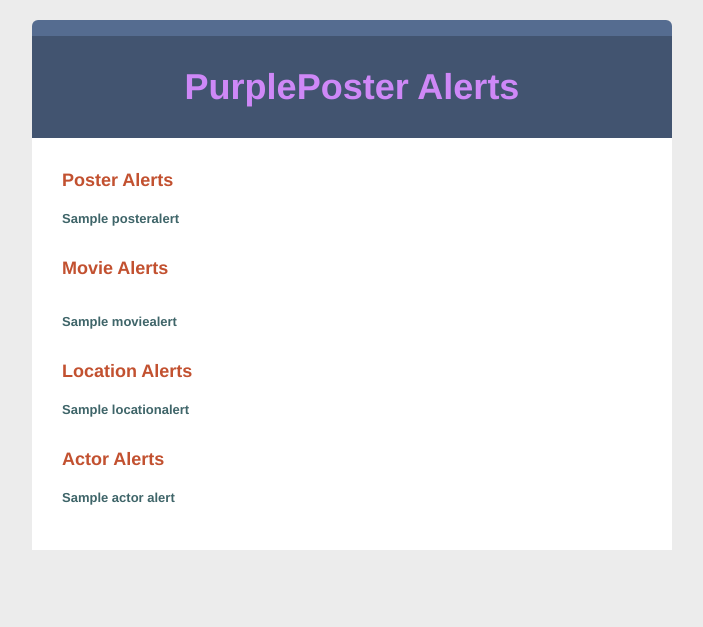
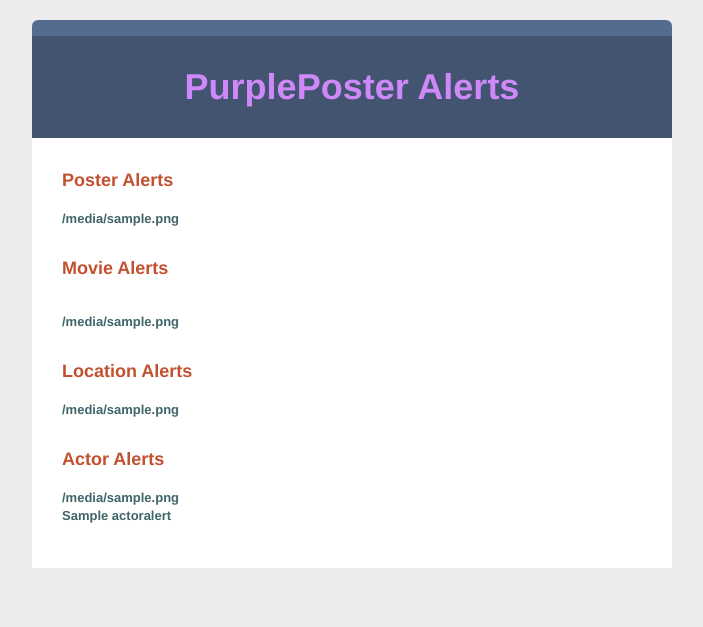
Before and after one commit to jaredp/PurplePoster, a Django app: template PurplePoster/EventManager/templates/email.html in a window 1280 px wide. Shown: the top 627 px of the page, without its empty margins (288-991 px from the left). Run offline with Django 3.2, Linux system fonts and the light colour scheme; the template is opened without the code that fills it: most values are stand-ins (such as "Sample title", 1, 10 or a date in 2020).

Commit message:
more alert fixes

```diff
--- a/PurplePoster/EventManager/models.py
+++ b/PurplePoster/EventManager/models.py
@@ -118,7 +118,11 @@
 	comment = models.ManyToManyField(Comment)
 	#submitImage()
 	def __unicode__(self):
-		return self.alias + ' :: ' + unicode(self.movie)
+		moviename = unicode(self.movie)
+		if moviename == self.alias:
+			return moviename
+		else:
+			return "%s (%s)" % (self.alias, moviename)
 
 	def getMovieInfo(self):
 		return Movie.objects.get(id=self.movie.id)
--- a/PurplePoster/EventManager/templates/email.html
+++ b/PurplePoster/EventManager/templates/email.html
@@ -182,7 +182,9 @@
                                     <div align="left" class="article-content">
                                         {% for posteralert in posterAlerts %}
                                         <multiline label="Description">
-                                        	<a href="http://jpochtar.cs.columbia.edu/poster/{{posterAlert.PurplePoster.pk}}/#map_info">{{ posteralert.name }}</a>
+                                        	<a href="http://jpochtar.cs.columbia.edu/poster/{{posteralert.poster.pk}}/#map_info">
+                                        		{{ posteralert.poster }}
+                                        	</a>
                                         </multiline>
                                         {%endfor%}
                                     </div>
@@ -209,7 +211,9 @@
                                     <div align="left" class="article-content">
                                         {% for moviealert in movieAlerts %}
                                         <multiline label="Description">
-                                        	<a href="http://jpochtar.cs.columbia.edu/poster/{{movieAlert.PurplePoster.pk}}/#map_info">{{ moviealert.name }}</a>
+                                        	<a href="http://jpochtar.cs.columbia.edu/poster/{{moviealert.poster.pk}}/#map_info">
+                                        		{{ moviealert.poster }}
+                                        	</a>
                                         </multiline>
                                         {%endfor%}
                                     </div>
@@ -235,7 +239,9 @@
                                     <div align="left" class="article-content">
                                          {% for locationalert in locationAlerts %}
                                         <multiline label="Description">
-                                        	<a href="http://jpochtar.cs.columbia.edu/poster/{{locationAlert.PurplePoster.pk}}/#map_info">{{ locationalert.name }}</a>
+                                        	<a href="http://jpochtar.cs.columbia.edu/poster/{{locationalert.poster.pk}}/#map_info">
+                                        		{{ locationalert.poster }}
+                                        	</a>
                                         </multiline>
                                         {%endfor%}
                                     </div>
@@ -254,7 +260,10 @@
                                     <div align="left" class="article-content">
                                         {% for actoralert in actorAlerts %}
                                         <multiline label="Description">
-                                        	<a href="http://jpochtar.cs.columbia.edu/poster/{{actorAlert.PurplePoster.pk}}/#map_info">{{ actorAlert.name }}</a>
+                                        	<a href="http://jpochtar.cs.columbia.edu/poster/{{actoralert.poster.pk}}/#map_info">
+                                        		{{ actoralert.poster }} <br />
+                                        		{{ actoralert.name }}
+                                        	</a>
                                         </multiline>
                                         {%endfor%}
                                     </div>
--- a/PurplePoster/EventManager/templates/emailnohtml.txt
+++ b/PurplePoster/EventManager/templates/emailnohtml.txt
@@ -12,7 +12,7 @@
 
 Subscribed Locations:
 {% for locationalert in locationAlerts %}
-	{{ locationalert.name }}
+	{{ locationalert.poster }}
 {%endfor%}
 
 Subscribed Actors:
```
